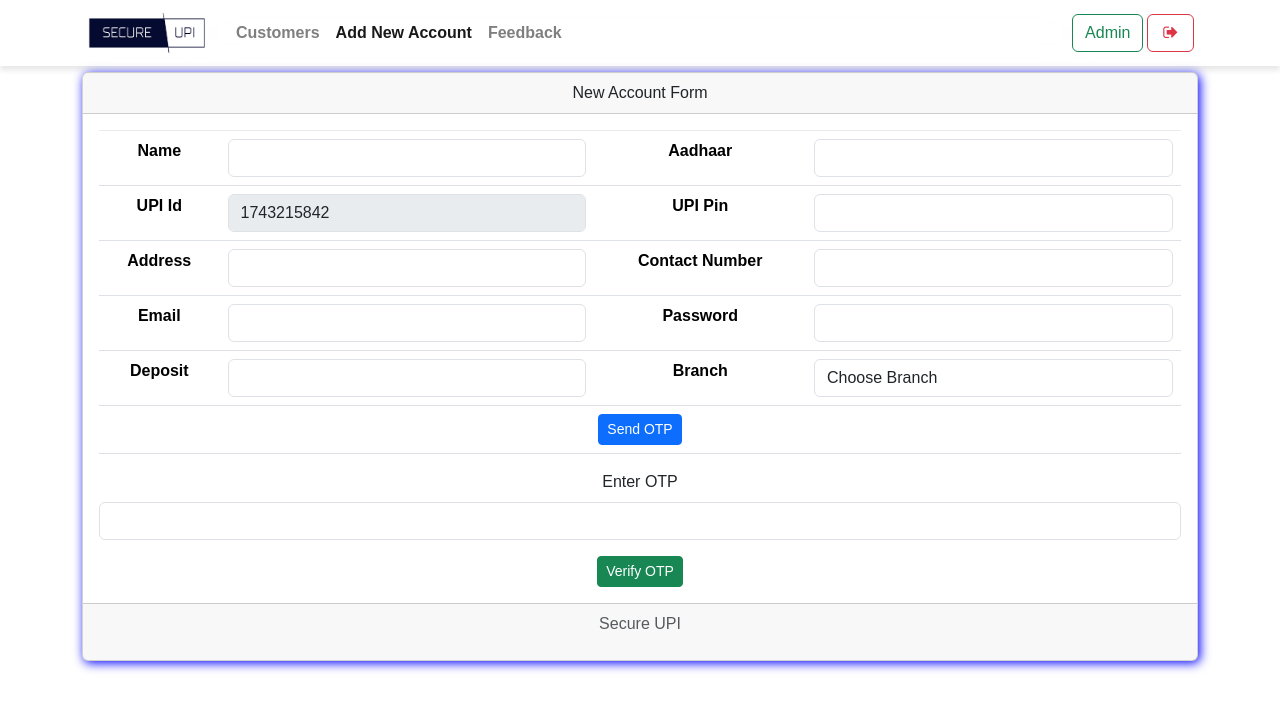
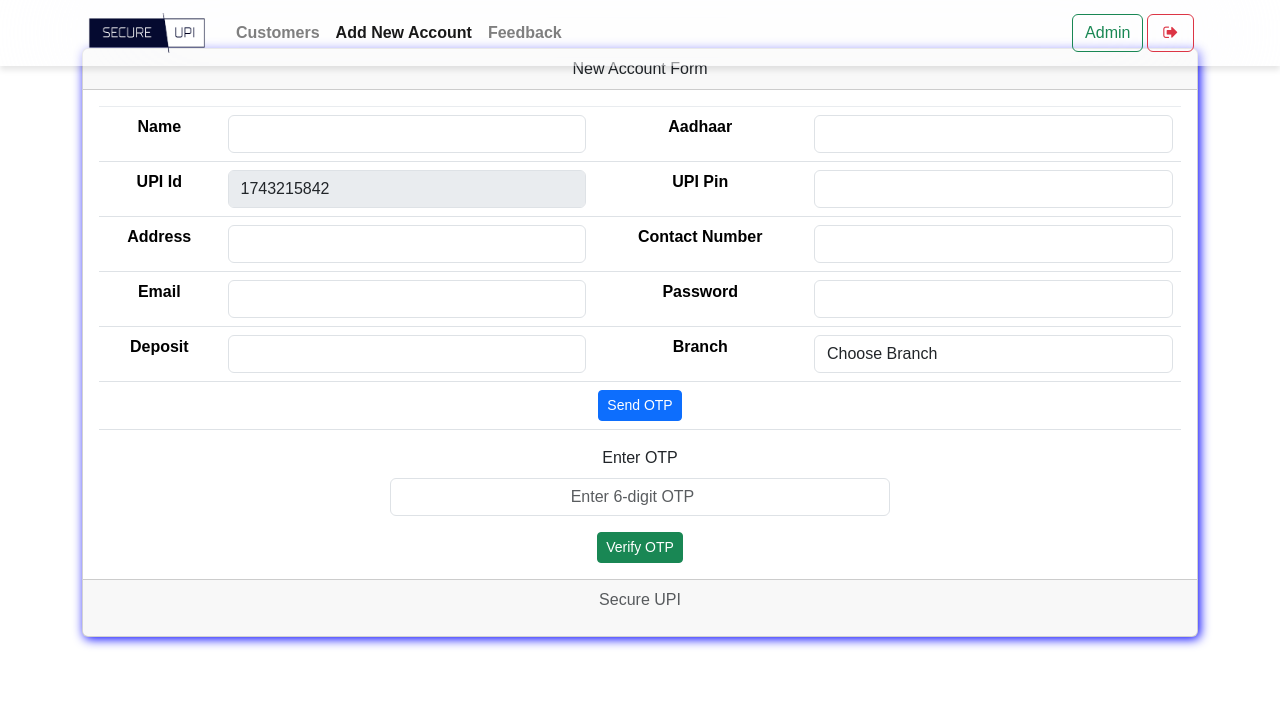
Before and after one commit to gautham-babu/SecureUPI, a PHP site: page /maddnew.php in a window 1280 px wide. Shown: the top 711 px of the page. Run offline with PHP 8.4, Linux system fonts and the light colour scheme; a user stored in the database is signed in; data comes from the database, SQL or seed files in the repository; some libraries are stand-ins or nearby versions.

Commit message:
Refactor OTP input form for improved user experience and enhance error message styling

```diff
--- a/maddnew.php
+++ b/maddnew.php
@@ -62,7 +62,7 @@ if (!isset($_SESSION['managerId'])) { header('location:login.php'); }
         </div>
     </div>
 </nav>
-<br><br><br>
+<br><br>
 
 <?php
 if ($_SERVER['REQUEST_METHOD'] == 'POST' && isset($_POST['sendOTP'])) {
@@ -99,7 +99,7 @@ if ($_SERVER['REQUEST_METHOD'] == 'POST' && isset($_POST['verifyOTP'])) {
         }
         unset($_SESSION['generatedOTP'], $_SESSION['otpData']); // Clear OTP session data
     } else {
-        echo "<div class='alert alert-danger'>Invalid OTP. Please try again.</div>";
+        echo "<div class='alert alert-danger text-center'>Invalid OTP. Please try again.</div>";
     }
 }
 ?>
@@ -167,7 +167,7 @@ if ($_SERVER['REQUEST_METHOD'] == 'POST' && isset($_POST['verifyOTP'])) {
                 <form method="POST">
                     <div class="form-group">
                         <label for="otp">Enter OTP</label>
-                        <input type="number" name="otp" class="form-control input-sm" required>
+                        <input type="number" name="otp" class="form-control input-sm otp-input mx-auto" required placeholder="Enter 6-digit OTP" autocomplete="off" style="width: 500px; text-align: center;">
                     </div>
                     <button type="submit" name="verifyOTP" class="btn btn-success btn-sm">Verify OTP</button>
                 </form>
```
